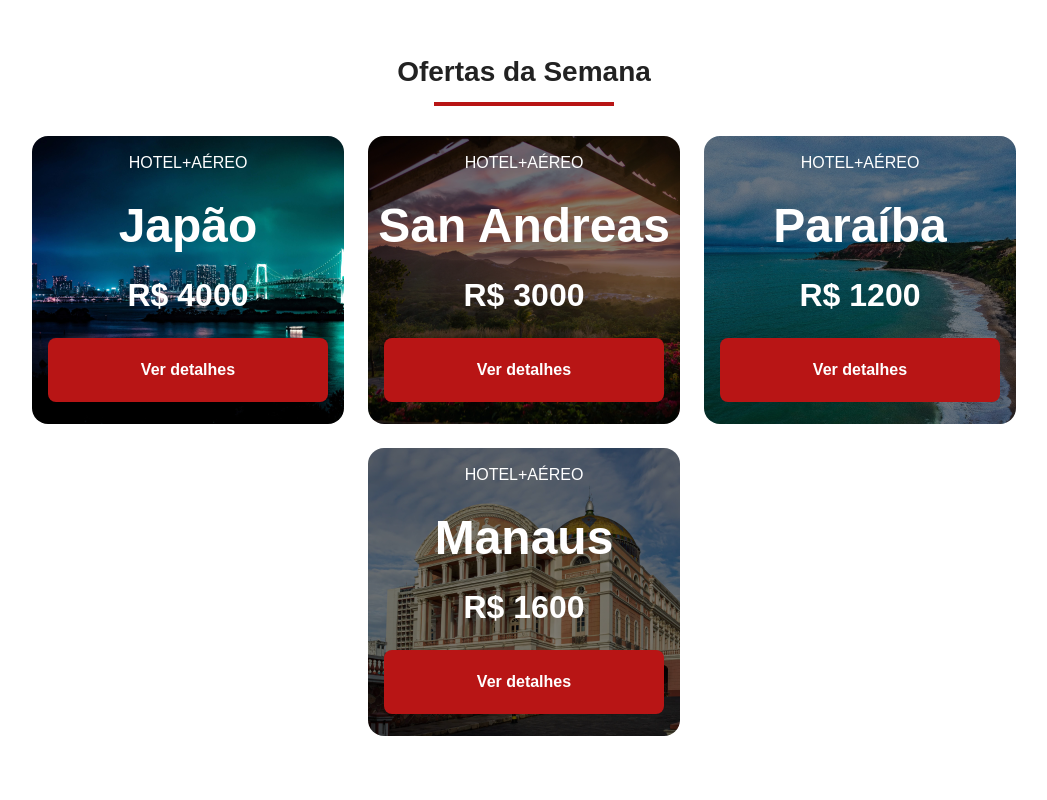
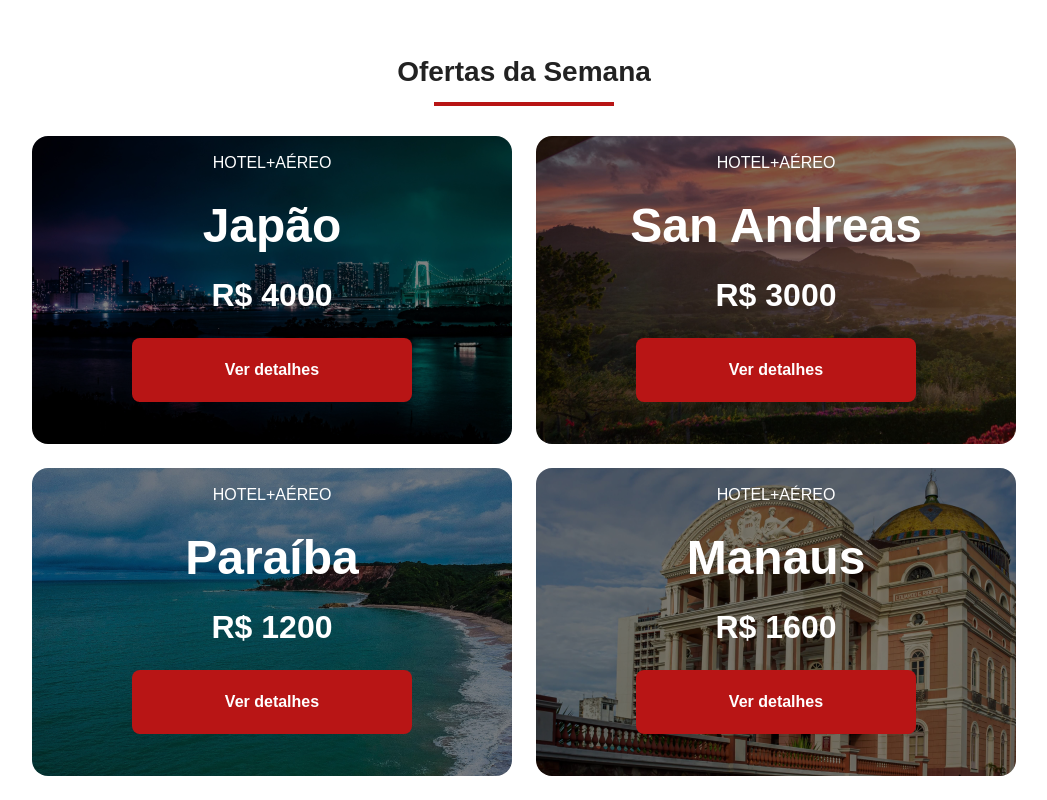
Before and after one commit to ludenhermoncorrales/jornada-viagens, a plain HTML site: page index.html in a window 1280 px wide. Shown: the part 1150-1950 px from the top of the page, without its empty margins (116-1163 px from the left). Before the commit the page ends 1910 px from the top, so only its background shows below. Drawn offline with Linux system fonts and the light colour scheme.

Commit message:
finalizes tablet and desktop layout

```diff
--- a/css/offers.css
+++ b/css/offers.css
@@ -28,10 +28,6 @@
     border-radius: 16px;
     text-align: center;
     margin: 0px auto 24px;
-}
-
-.card.zero {
-    background-image: url(../img/Mobile/Tokyo2.png);
 }
 
 .card header {
@@ -73,6 +69,10 @@
     color: var(--brackground-primary-color);
 }
 
+.card.zero {
+    background-image: url(../img/Mobile/Tokyo2.png);
+}
+
 .card.one {
     background-image: url(../img/Mobile/San-andreas.png);
 }
@@ -86,18 +86,58 @@
 }
 
 @media screen and (min-width: 768px) {
-    .offers-cards{
+    .offers-cards {
         display: flex;
         flex-direction: row;
         flex-wrap: wrap;
         justify-content: center;
     }
 
-    .card-offers{
+    .card-offers {
         margin: 0px 12px;
     }
 }
 
-@media screen and (min-width: 1024px) {}
+@media screen and (min-width: 1024px) {
+    .card {
+        background-repeat: no-repeat;
 
-@media screen and (min-width: 1920px) {}
+        height: 308px;
+        width: 480px;
+        border-radius: 16px;
+        text-align: center;
+        margin: 0px auto 24px;
+    }
+
+    .card.zero {
+    background-image: url(../img/Desktop/Tokyo-offer-desktop.png);
+}
+
+.card.one {
+    background-image: url(../img/Desktop/San-Andreas-offer-desktop.png);
+}
+
+.card.two {
+    background-image: url(../img/Desktop/Paraíba-offer-desktop.png);
+}
+
+.card.tree {
+    background-image: url(../img/Desktop/Manaus-offer-desktop.png);
+}
+
+}
+
+@media screen and (min-width: 1920px) {
+    .card {
+        background-repeat: no-repeat;
+
+        height: 308px;
+        width: 588px;
+        border-radius: 16px;
+        text-align: center;
+        margin: 0px auto 24px;
+    }
+    .card-offers {
+        margin: 40px;
+    }
+}
```
Also changed, not shown: img/Desktop/Manaus-offer-desktop.png (added), img/Desktop/Paraíba-offer-desktop.png (added), img/Desktop/San-Andreas-offer-desktop.png (added), img/Desktop/Tokyo-offer-desktop.png (added).
